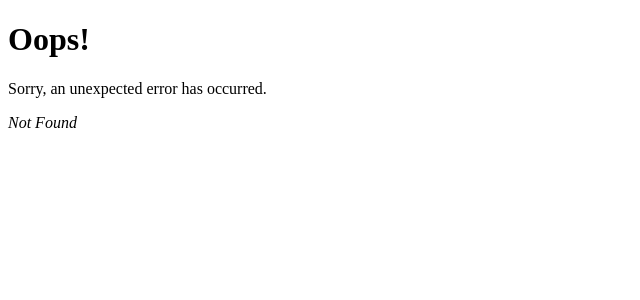
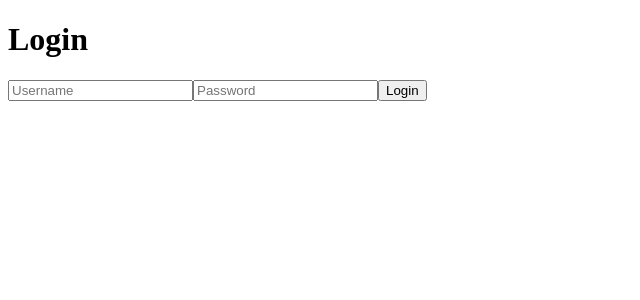
Before and after one commit to 9akashnp8/miniERP-react, a React (Vite) app: page /login in a window 1280 px wide. Before the commit this address had no page. Shown: the top 300 px of the page, without its empty margins (0-640 px from the left). Built offline with nearby package versions, Linux system fonts and the light colour scheme.

Commit message:
feat: add basic logic page, set access and refresh token to cookies

```diff
--- a/src/main.jsx
+++ b/src/main.jsx
@@ -3,6 +3,7 @@ import ReactDOM from 'react-dom/client'
 import Root from './routes/root';
 import ErrorPage from './error-page';
 import Employees, {loader as employeeLoader } from './routes/employee';
+import Login from './routes/login';
 
 // 3rd part
 import{
@@ -22,6 +23,11 @@ const router = createBrowserRouter([
                 loader: employeeLoader
             }
         ]
+    },
+    {
+        path: "login",
+        element: <Login />,
+        errorElement: <ErrorPage />
     }
 ])
 
--- /dev/null
+++ b/src/routes/login.jsx
@@ -0,0 +1,41 @@
+import { useNavigate } from "react-router-dom";
+import axios from "axios";
+
+export default function Login() {
+    const navigate = useNavigate();
+
+    async function handleSubmit(event) {
+        event.preventDefault();
+        const username = event.target.username.value;
+        const password = event.target.password.value;
+
+        try {
+            const response = await axios.post("http://localhost:8000/api/token/", {
+                "username": username,
+                "password": password
+            })
+
+            const accessToken = response.data.access;
+            const refreshToken = response.data.refresh;
+            document.cookie =  `access=${accessToken}; path=/;`;
+            document.cookie =  `refresh=${refreshToken}; path=/;`;
+
+            if (response.status == 200) {
+                navigate("/");
+            }
+        } catch(error) {
+            console.log(error);
+        }
+    }
+
+    return (
+        <>
+            <h1>Login</h1>
+            <form method="POST" onSubmit={handleSubmit}>
+                <input type="text" name="username" placeholder="Username" />
+                <input type="password" name="password" placeholder="Password" />
+                <button type="submit">Login</button>
+            </form>
+        </>
+    );
+}
--- a/src/routes/root.jsx
+++ b/src/routes/root.jsx
@@ -6,6 +6,7 @@ export default function Root() {
         <>
             <Link to={'/'}>Home</Link>
             <Link to={'employee'}>Employee</Link>
+            <Link to={'login'}>Login</Link>
             <Outlet />
         </>
     )
```
Also changed, not shown: src/lib/utils.js (added, +9 -0 lines).
